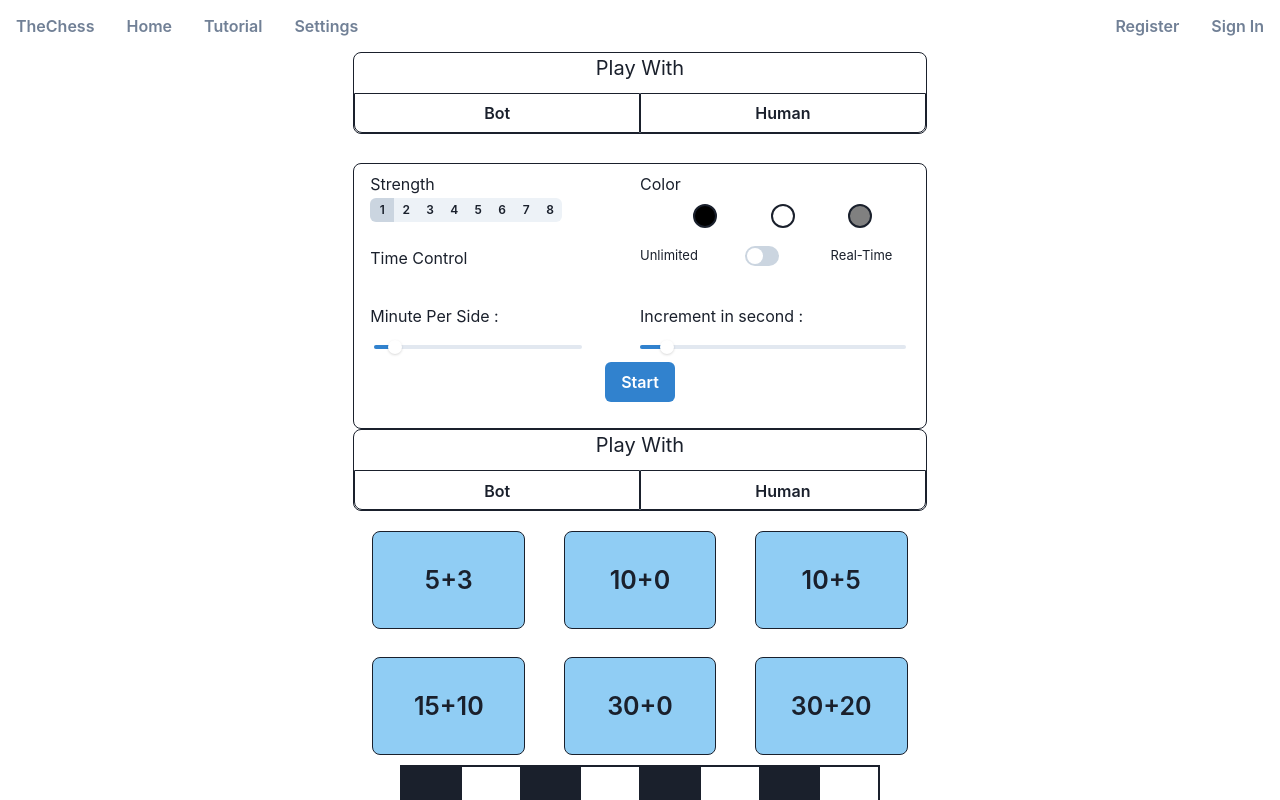
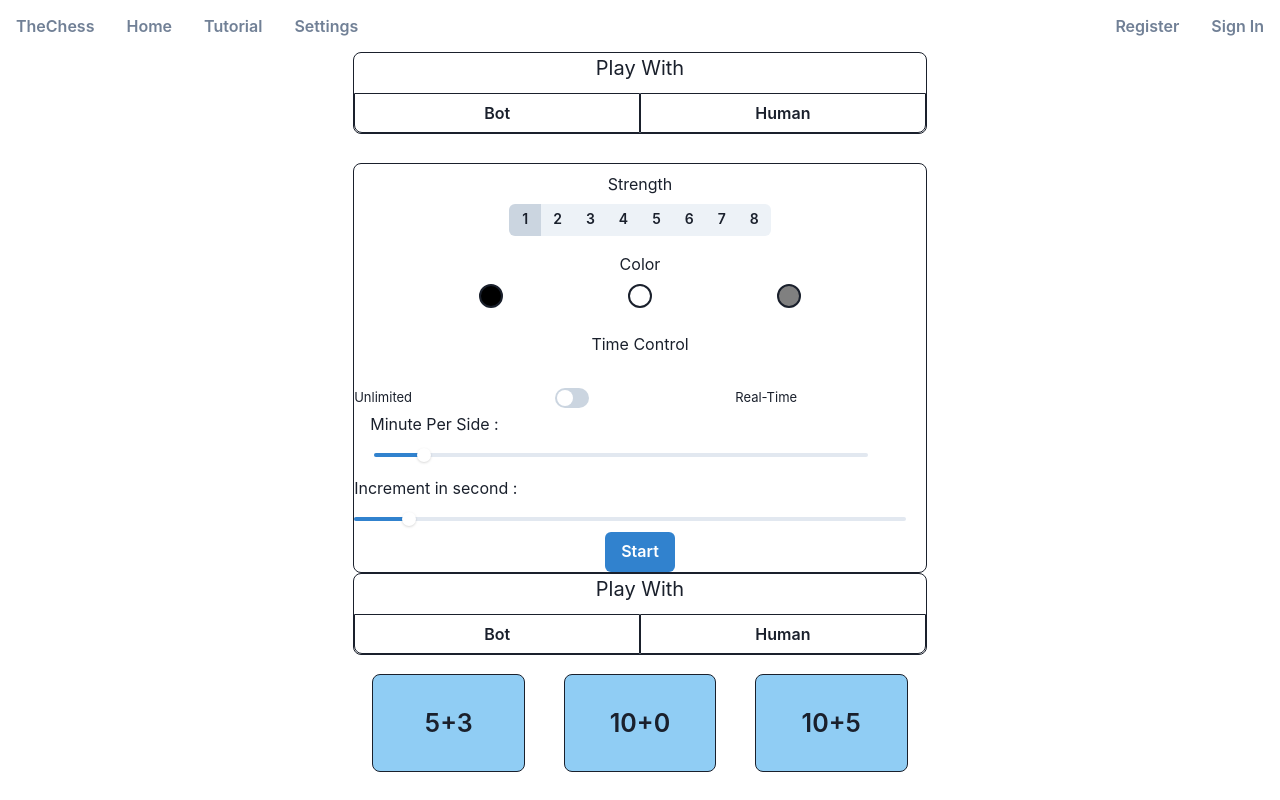
Before and after one commit to MarcelJulian/the-chess, a React (Create React App) app in the folder src/main/frontend/: page / in a window 1280 px wide. Shown: the top 800 px of the page. Built offline with nearby package versions, Linux system fonts and the light colour scheme.

Commit message:
refactor: :recycle: refactor HomePage (partial)

```diff
--- a/src/main/frontend/src/components/NavBar/index.tsx
+++ b/src/main/frontend/src/components/NavBar/index.tsx
@@ -1,17 +1,26 @@
 import React from "react";
 
-import { Box, Button, Flex, Link } from "@chakra-ui/react";
+import {
+  Box,
+  Button,
+  Flex,
+  FormControl,
+  FormLabel,
+  Input,
+  Link
+} from "@chakra-ui/react";
 import { Link as RouterLink } from "react-router-dom";
 
 type NavBarButtonProps = {
   to: string;
   text: string;
+  onClick?: React.MouseEventHandler<HTMLButtonElement>;
 };
 
-function NavBarButton({ to, text }: NavBarButtonProps) {
+function NavBarButton({ to, text, onClick = undefined }: NavBarButtonProps) {
   return (
     <Link as={RouterLink} to={to}>
-      <Button variant="link" p="0.5rem" m="0.5rem">
+      <Button variant="link" p="0.5rem" m="0.5rem" onClick={onClick}>
         {text}
       </Button>
     </Link>
--- a/src/main/frontend/src/pages/HomePage/index.tsx
+++ b/src/main/frontend/src/pages/HomePage/index.tsx
@@ -1,4 +1,4 @@
-import React, { useState } from "react";
+import React, { PropsWithChildren, useState } from "react";
 
 import {
   Box,
@@ -17,7 +17,9 @@ import {
   SliderTrack,
   Stack,
   Switch,
-  border
+  useRadio,
+  useRadioGroup,
+  UseRadioProps
 } from "@chakra-ui/react";
 
 import NavBar from "components/NavBar";
@@ -47,7 +49,7 @@ function HomePage() {
       );
     }
     return (
-      <ButtonGroup spacing="0" size="xs">
+      <ButtonGroup spacing="0" size="sm">
         {buttons}
       </ButtonGroup>
     );
@@ -104,23 +106,21 @@ function HomePage() {
         </Grid>
 
         {/* Container Bawah */}
-        <Grid
+        <Flex
           border="1px"
           borderColor="gray.800"
           borderRadius="lg"
-          templateRows="repeat(4, 1fr)"
-          templateColumns="repeat(2, 1fr)"
           marginTop="5%"
-          gap={0}
+          flexDir="column"
         >
           {/* Box Strength Level AI */}
-          <GridItem px="1rem" py="0.5rem">
-            <Box>Strength</Box>
-            {generateBotStrengthGroupButton()}
-          </GridItem>
+          <Box px="1rem" py="0.5rem">
+            <Center mb="0.5rem">Strength</Center>
+            <Center>{generateBotStrengthGroupButton()}</Center>
+          </Box>
           {/* Box color */}
-          <GridItem w="100%" h="10" py="0.5rem">
-            <Box h="2rem">Color</Box>
+          <Box w="100%" py="0.5rem">
+            <Center mb="0.5rem">Color</Center>
             <Flex justifyContent="space-evenly">
               <Button
                 bgColor="black"
@@ -172,13 +172,13 @@ function HomePage() {
                 _active={{}}
               />
             </Flex>
-          </GridItem>
+          </Box>
           {/* Box Time Control */}
-          <GridItem w="100%" h="10" px="1rem" py="1rem">
-            <Box>Time Control</Box>
-          </GridItem>
+          <Box w="100%" px="1rem" py="1rem">
+            <Center>Time Control</Center>
+          </Box>
           {/* Box Toggle */}
-          <GridItem w="100%" h="5" bg="transparent" py="1rem">
+          <Box w="100%" h="5" bg="transparent" py="1rem">
             <Grid templateColumns="repeat(3, 1fr)" gap={0}>
               <GridItem w="100%" h="10" bg="transparen">
                 <Text fontSize={13}>Unlimited</Text>
@@ -192,10 +192,10 @@ function HomePage() {
                 <Text fontSize={13}>Real-Time</Text>
               </GridItem>
             </Grid>
-          </GridItem>
+          </Box>
 
           {/* Box Minute Per Side */}
-          <GridItem w="100%" h="1" bg="transparent">
+          <Box w="100%" bg="transparent">
             <Box px="1rem" py="0.5rem">
               Minute Per Side :{" "}
             </Box>
@@ -207,10 +207,10 @@ function HomePage() {
                 <SliderThumb />
               </Slider>
             </Box>
-          </GridItem>
+          </Box>
 
           {/* Box Minute Per Side */}
-          <GridItem w="100%" h="1" bg="transparent">
+          <Box w="100%" bg="transparent">
             <Box py="0.5rem">Increment in second : </Box>
             <Box paddingRight={5}>
               <Slider aria-label="slider-ex-1" defaultValue={10}>
@@ -220,18 +220,50 @@ function HomePage() {
                 <SliderThumb />
               </Slider>
             </Box>
-          </GridItem>
+          </Box>
 
           {/* Box START */}
-          <GridItem w="100%" h="10" bg="transparent" colSpan={2}>
+          <Box w="100%" h="10" bg="transparent" colSpan={2}>
             <Center>
               <Button colorScheme="blue">Start</Button>
             </Center>
-          </GridItem>
-        </Grid>
+          </Box>
+        </Flex>
       </Container>
     </Box>
   );
 }
 
+function RadioCard(props: PropsWithChildren<UseRadioProps>) {
+  const { getInputProps, getCheckboxProps } = useRadio(props);
+
+  const input = getInputProps();
+  const checkbox = getCheckboxProps();
+
+  return (
+    <Box as="label">
+      <input {...input} />
+      <Box
+        {...checkbox}
+        cursor="pointer"
+        borderWidth="1px"
+        borderRadius="md"
+        boxShadow="md"
+        _checked={{
+          bg: "teal.600",
+          color: "white",
+          borderColor: "teal.600"
+        }}
+        _focus={{
+          boxShadow: "outline"
+        }}
+        px={5}
+        py={3}
+      >
+        {props.children}
+      </Box>
+    </Box>
+  );
+}
+
 export default HomePage;
```
Also changed, not shown: src/main/frontend/.eslintrc.js, 1 other file (tests, documents, lock files or other folders).
